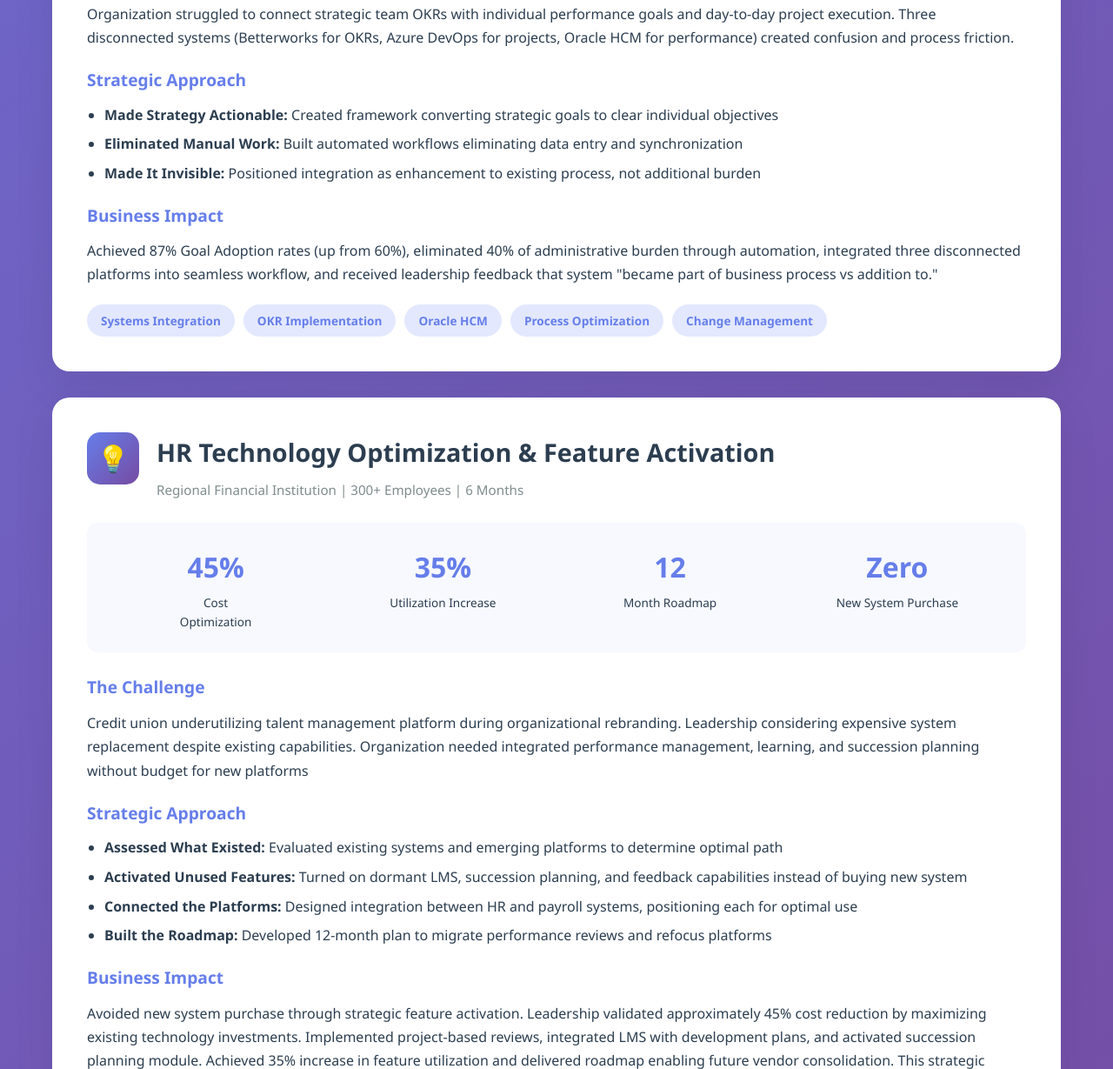
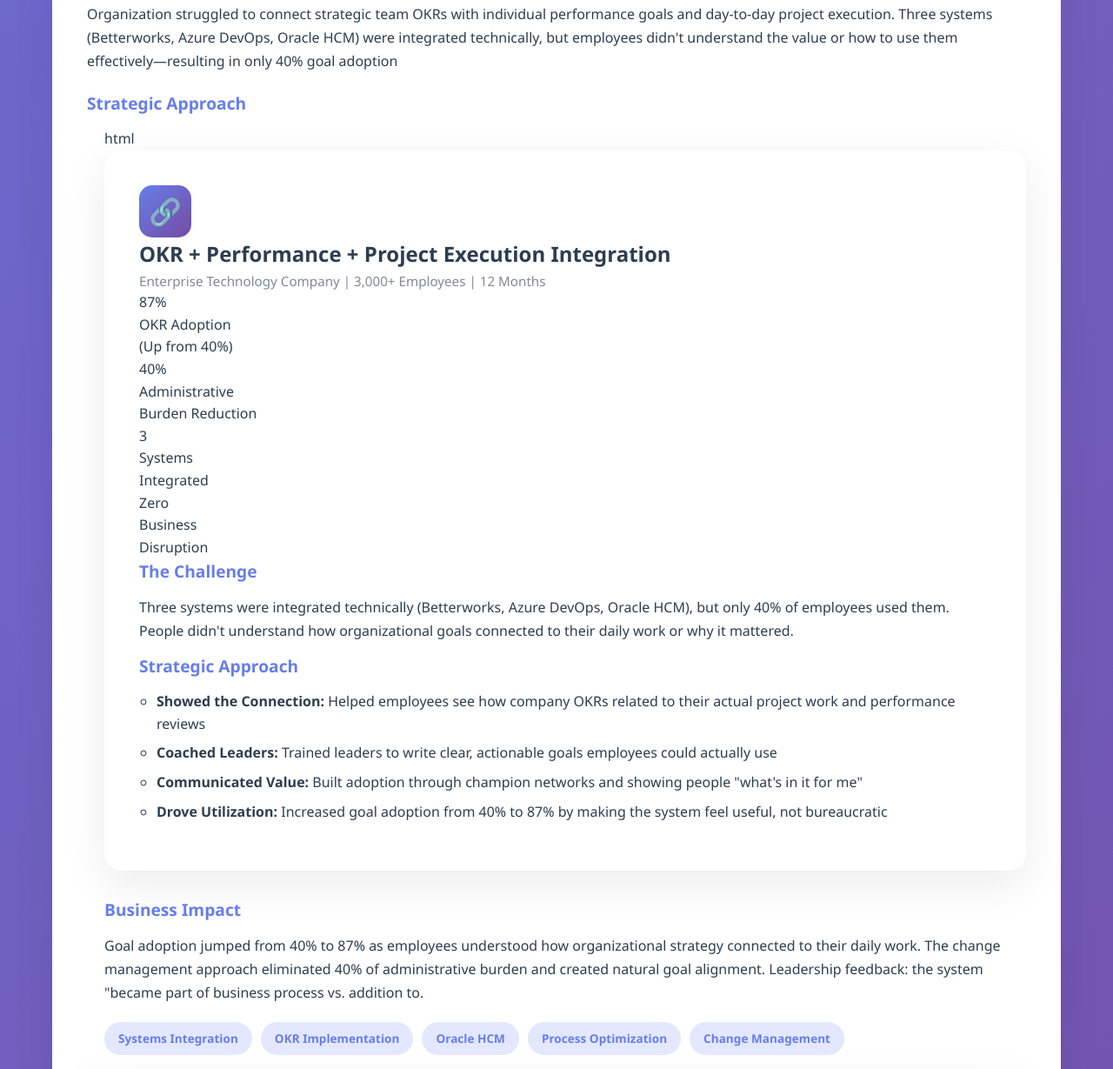
Before and after one commit to jflorxnt/Tech-Portfolio, a plain HTML site: page index.html in a window 1280 px wide. Shown: the part 3025-4254 px from the top of the page at 87% size. Drawn offline with Linux system fonts and the light colour scheme.

Commit message:
Revise project sections for improved clarity
Updated project details to enhance clarity and impact.

```diff
--- a/index.html
+++ b/index.html
@@ -510,7 +510,7 @@ H<!DOCTYPE html>
 
             <div class="project-section">
                 <h3>Business Impact</h3>
-                <p>Achieved 98% completion rates (38-point improvement), delivered 5.7% engagement increase and 2.4-point eNPS improvement, reduced administrative burden by 40% through automation, maintained 99.9% system uptime with zero business disruption, and achieved 96% stakeholder approval across executive levels.</p>
+                <p>ompletion rates jumped from 60% to 98%—a 38-point improvement that gave the organization reliable talent data for the first time. Engagement increased 5.7% and eNPS rose 2.4 points as managers spent less time on admin work (40% reduction) and more time coaching. The system maintained 99.9% uptime with zero business disruption, earning 96% stakeholder approval across executive levels.</p>
             </div>
 
             <div class="skills-tags">
@@ -535,7 +535,7 @@ H<!DOCTYPE html>
             <div class="project-results">
                 <div class="result-item">
                     <span class="result-number">87%</span>
-                    <span class="result-label">Completion<br>Rate Achieved</span>
+                    <span class="result-label">Goal Adoption<br></span>
                 </div>
                 <div class="result-item">
                     <span class="result-number">40%</span>
@@ -553,21 +553,49 @@ H<!DOCTYPE html>
 
             <div class="project-section">
                 <h3>The Challenge</h3>
-                <p>Organization struggled to connect strategic team OKRs with individual performance goals and day-to-day project execution. Three disconnected systems (Betterworks for OKRs, Azure DevOps for projects, Oracle HCM for performance) created confusion and process friction.</p>
+                <p>Organization struggled to connect strategic team OKRs with individual performance goals and day-to-day project execution. Three systems (Betterworks, Azure DevOps, Oracle HCM) were integrated technically, but employees didn't understand the value or how to use them effectively—resulting in only 40% goal adoption</p>
             </div>
 
             <div class="project-section">
                 <h3>Strategic Approach</h3>
                 <ul>
-                    <li><strong>Made Strategy Actionable:</strong> Created framework converting strategic goals to clear individual objectives</li>
-                    <li><strong>Eliminated Manual Work:</strong> Built automated workflows eliminating data entry and synchronization</li>
-                    <li><strong>Made It Invisible:</strong> Positioned integration as enhancement to existing process, not additional burden</li>
-                </ul>
-            </div>
+                    html<div class="project">
+    <div class="project-icon">🔗</div>
+    <h2>OKR + Performance + Project Execution Integration</h2>
+    <div class="project-meta">Enterprise Technology Company | 3,000+ Employees | 12 Months</div>
+
+    <div class="project-metrics">
+        <div class="project-metric">
+            <div class="project-metric-number">87%</div>
+            <div class="project-metric-label">OKR Adoption<br>(Up from 40%)</div>
+        </div>
+        <div class="project-metric">
+            <div class="project-metric-number">40%</div>
+            <div class="project-metric-label">Administrative<br>Burden Reduction</div>
+        </div>
+        <div class="project-metric">
+            <div class="project-metric-number">3</div>
+            <div class="project-metric-label">Systems<br>Integrated</div>
+        </div>
+        <div class="project-metric">
+            <div class="project-metric-number">Zero</div>
+            <div class="project-metric-label">Business<br>Disruption</div>
+        </div>
+    </div>
+
+    <h3>The Challenge</h3>
+    <p>Three systems were integrated technically (Betterworks, Azure DevOps, Oracle HCM), but only 40% of employees used them. People didn't understand how organizational goals connected to their daily work or why it mattered.</p>
+
+    <h3>Strategic Approach</h3>
+    <ul>
+        <li><strong>Showed the Connection:</strong> Helped employees see how company OKRs related to their actual project work and performance reviews</li>
+        <li><strong>Coached Leaders:</strong> Trained leaders to write clear, actionable goals employees could actually use</li>
+        <li><strong>Communicated Value:</strong> Built adoption through champion networks and showing people "what's in it for me"</li>
+        <li><strong>Drove Utilization:</strong> Increased goal adoption from 40% to 87% by making the system feel useful, not bureaucratic</li></div>
 
             <div class="project-section">
                 <h3>Business Impact</h3>
-                <p>Achieved 87% Goal Adoption rates (up from 60%), eliminated 40% of administrative burden through automation, integrated three disconnected platforms into seamless workflow, and received leadership feedback that system "became part of business process vs addition to."</p>
+                <p>Goal adoption jumped from 40% to 87% as employees understood how organizational strategy connected to their daily work. The change management approach eliminated 40% of administrative burden and created natural goal alignment. Leadership feedback: the system "became part of business process vs. addition to.</p>
             </div>
 
             <div class="skills-tags">
```
